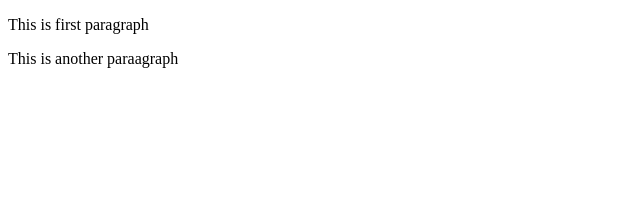
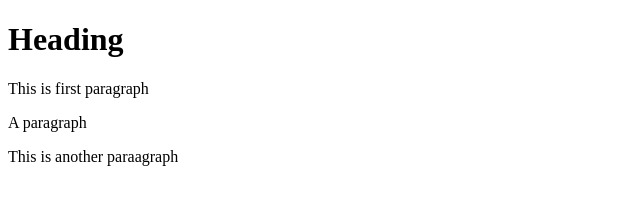
Before and after one commit to Aguero919/amigo-git, a plain HTML site: page index.html in a window 1280 px wide. Shown: the whole page, without its empty margins (0-640 px from the left). Drawn offline with Linux system fonts and the light colour scheme.

Commit message:
Update index.html

```diff
--- a/index.html
+++ b/index.html
@@ -7,7 +7,9 @@
     <title>git amigoscode</title>
 </head>
 <body>
+    <h1>Heading</h1>
     <p>This is first paragraph</p>
+    <p>A paragraph</p>
     <P>This is another paraagraph</P>
 </body>
 </html>
```
